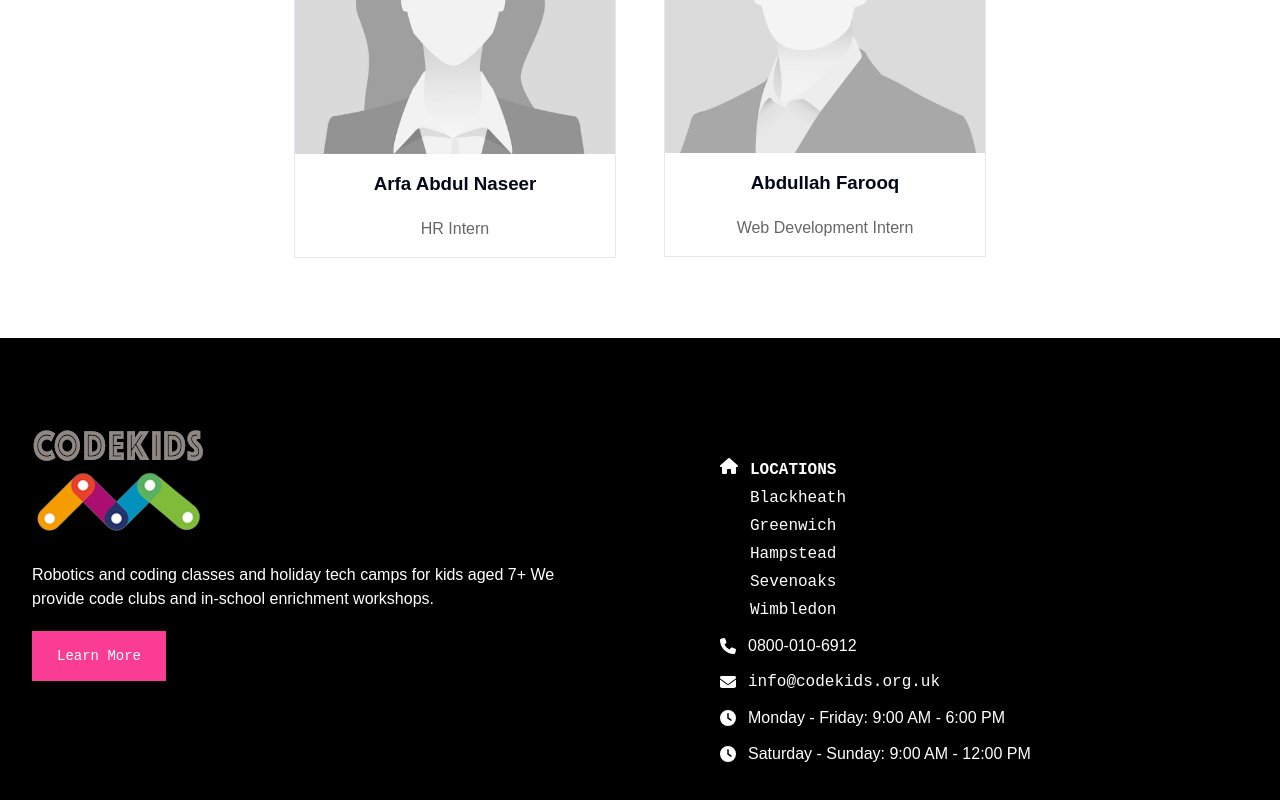
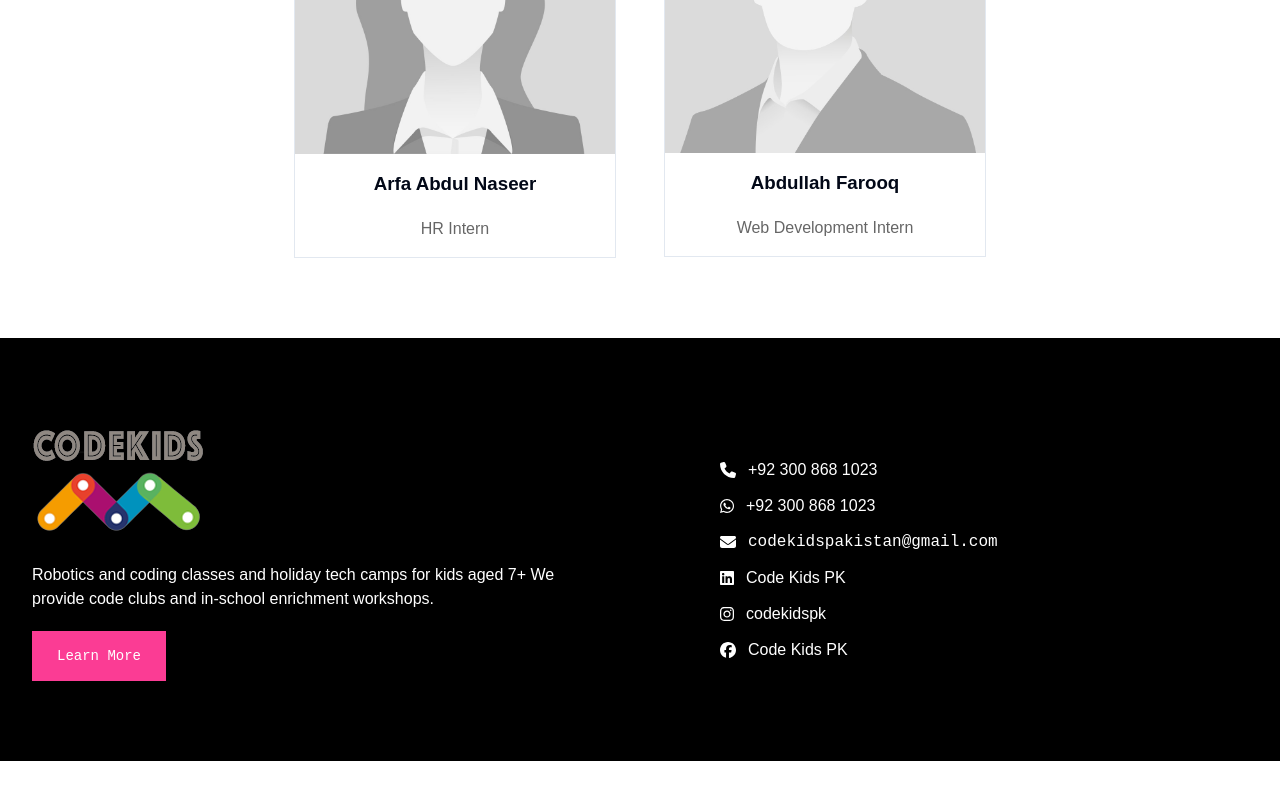
Before and after one commit to huzvert/codekidspk, a React (Vite) app in the folder client/: page /about in a window 1280 px wide. Shown: the part 4255-5055 px from the top of the page. After the commit the page ends 5016 px from the top, so only its background shows below. Built offline with nearby package versions, Linux system fonts and the light colour scheme.

Commit message:
updated foooter and home page.

```diff
--- a/client/src/components/Footer.jsx
+++ b/client/src/components/Footer.jsx
@@ -9,6 +9,7 @@ import {
   faHome,
   faPhone,
 } from '@fortawesome/free-solid-svg-icons';
+import { faFacebook, faInstagram, faLinkedin, faWhatsapp } from '@fortawesome/free-brands-svg-icons';
 
 export default function Footer() {
   return (
@@ -25,38 +26,42 @@ export default function Footer() {
       </div>
 
       <div className="space-y-3">
-        <div className="flex gap-3">
-          <FontAwesomeIcon icon={faHome} />
-          <ul className="space-y-1">
-            <li className="uppercase font-bold">Locations</li>
-            <li>Blackheath</li>
-            <li>Greenwich</li>
-            <li>Hampstead</li>
-            <li>Sevenoaks</li>
-            <li>Wimbledon</li>
-          </ul>
+
+
+        <div className="flex items-center gap-3">
+          <FontAwesomeIcon icon={faPhone} />
+          <p>+92 300 868 1023</p>
         </div>
 
         <div className="flex items-center gap-3">
-          <FontAwesomeIcon icon={faPhone} />
-          <p>0800-010-6912</p>
+          <FontAwesomeIcon icon={faWhatsapp} />
+          <p>
+          <a href = "https://api.whatsapp.com/send?phone=923008681023" target="_blank" >+92 300 868 1023</a>
+          </p>
         </div>
 
         <div className="flex items-center gap-3">
           <FontAwesomeIcon icon={faEnvelope} />
-          <a href="mailto:info@codekids.org.uk" className="hover:underline">
-            info@codekids.org.uk
+          <a href="mailto:codekidspakistan@gmail.com" target="_blank" className="hover:underline">
+          codekidspakistan@gmail.com
           </a>
         </div>
 
+
+
         <div className="flex items-center gap-3">
-          <FontAwesomeIcon icon={faClock} />
-          <p>Monday - Friday: 9:00 AM - 6:00 PM</p>
+          <FontAwesomeIcon icon={faLinkedin} />
+          <p><a href="https://www.linkedin.com/company/codekidspk/?originalSubdomain=pk" target="_blank">Code Kids PK</a></p>
         </div>
 
         <div className="flex items-center gap-3">
-          <FontAwesomeIcon icon={faClock} />
-          <p>Saturday - Sunday: 9:00 AM - 12:00 PM</p>
+          <FontAwesomeIcon icon={faInstagram} />
+          <p><a href="https://www.instagram.com/codekidspk/" target="_blank">codekidspk</a></p>
+        </div>
+
+        <div className="flex items-center gap-3">
+          <FontAwesomeIcon icon={faFacebook} />
+          <p><a href="https://www.facebook.com/codekidspk/" target="_blank">Code Kids PK</a></p>
         </div>
       </div>
     </footer>
--- a/client/src/pages/Home.jsx
+++ b/client/src/pages/Home.jsx
@@ -68,35 +68,20 @@ export default function Home() {
       </section>
 
       {/* ----------------- Mission & Vision -------------- editing */}
-      <section className="relative p-0 grid md:grid-cols-[1fr_1.5fr] lg:grid-cols-2 shadow-md">
-        <div className="p-4 grid place-content-center bg-gray-50">
-          <Separator className="hidden sm:block bg-c_primary-light max-w-16 h-1.5 mb-6 ml-1" />
-          <h2 className="text-2xl sm:text-5xl font-bold">
-            <span className="text-c_primary-light">Mission</span> <br /> and
-            Vision
-          </h2>
-        </div>
+      <section className="relative p-0 grid md:grid-cols-[1fr_1.5fr] lg:grid-cols-1 shadow-md">
 
         <div className="py-16 md:py-32 px-6 md:px-12 self-stretch bg-[#1B1B2F]">
           <div className="flex flex-col gap-16 max-w-md mx-auto h-full justify-center items-center">
             <div className="flex gap-8">
-              <h3 className="text-[#FBD33C]">Mission</h3>
+              <h1 className="text-[#FBD33C]">Mission</h1>
+            </div>
+            <div className="flex gap-8">
               <p className="text-white max-w-md">
-                At CodeKids, we aim to nurture young minds with the skills and
-                knowledge needed to thrive in a digital world.
+              At Code Kids PK, we are dedicated to transforming the learners of today into the disrupters of tomorrow. Our mission is to spark a lifelong passion for innovation and curiosity in each student. We create an environment where exploration, experimentation, and collaboration are not just encouraged but celebrated, fostering a sense of inclusion and support. Our educational approach goes beyond the traditional, emphasizing hands-on learning that cultivates critical thinking, problem-solving skills, and a deep reverence for STEM disciplines. We are committed to inspiring young minds to embrace technology, encouraging them to see themselves as future innovators, changemakers, and leaders. By empowering the leaders of tomorrow, we are laying the groundwork for a brighter, more innovative future for all.
               </p>
             </div>
 
             <Separator className="bg-[#FBD33C] max-w-[80%] mx-auto" />
-
-            <div className="flex gap-8">
-              <h3 className="text-[#FBD33C]">Vision</h3>
-              <p className="text-white max-w-md">
-                Our vision is to create a fun, engaging, and educational
-                environment where kids can learn to code and develop critical
-                thinking skills.
-              </p>
-            </div>
           </div>
         </div>
       </section>
```
